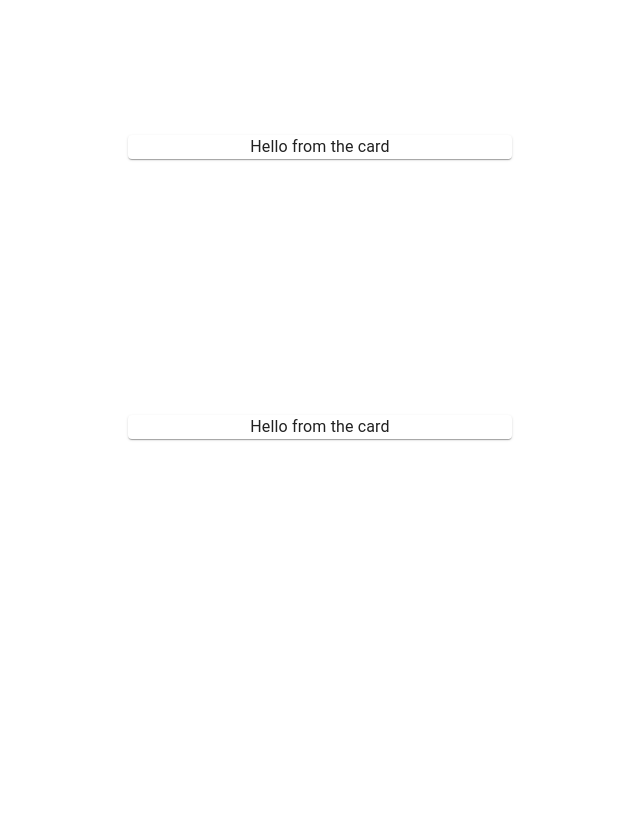
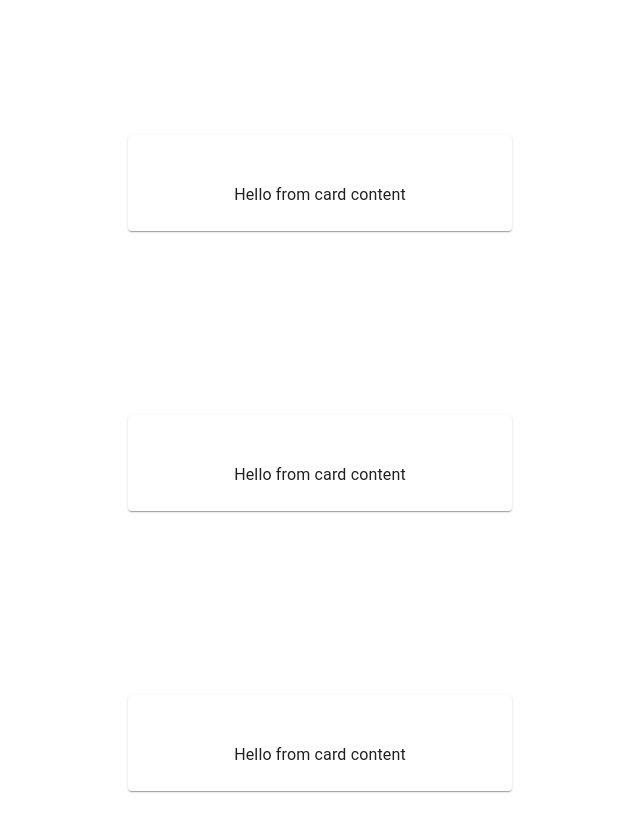
Before and after one commit to Bohjaangles/3d-odyssey, a React (Create React App) app: page / in a window 1280 px wide. Shown: the part 260-1092 px from the top of the page, without its empty margins (0-640 px from the left). Before the commit the page ends 915 px from the top, so only its background shows below. Built offline with nearby package versions, Linux system fonts and the light colour scheme.

Commit message:
add header and content to cards, insert card inside of card list into row divs

```diff
--- a/src/components/CardItem.jsx
+++ b/src/components/CardItem.jsx
@@ -1,12 +1,22 @@
 import React from 'react'
-import { Card, Typography } from '@mui/material';
+import {
+  Card,
+  Typography,
+  CardContent,
+  CardHeader,
+} from '@mui/material';
 import '../styles/cardItem.scss'
 
 export default function CardItem() {
   return (
     <div className="cardWrapper">
       <Card>
-        <Typography>Hello from the card</Typography>
+        <CardHeader>
+          <Typography>Hello from the card header</Typography>
+        </CardHeader>
+        <CardContent>
+          <Typography>Hello from card content</Typography>
+        </CardContent>
       </Card>
     </div>
   )
--- a/src/components/CardList.jsx
+++ b/src/components/CardList.jsx
@@ -6,9 +6,14 @@ export default function CardList() {
 
   return (
     <div className="cardListWrapper" >
-      <CardItem />
-      <CardItem />
-      <CardItem />
+      <div className="first-row">
+        <CardItem />
+        <CardItem />
+      </div>
+      <div className="second-row">
+        <CardItem />
+        <CardItem />
+      </div>
     </div>
   )
 }
--- a/src/styles/cardList.scss
+++ b/src/styles/cardList.scss
@@ -2,4 +2,18 @@
   display: flex;
   align-items: center;
   flex-direction: row;
+
+
+  .first-row {
+    display: flex;
+    flex-direction: row;
+    height: 40vh;
+    width: 90vw;
+    justify-content: space-between;
+  }
+
+  .second-row {
+    display: flex;
+    flex-direction: row;
+  }
 }
```
